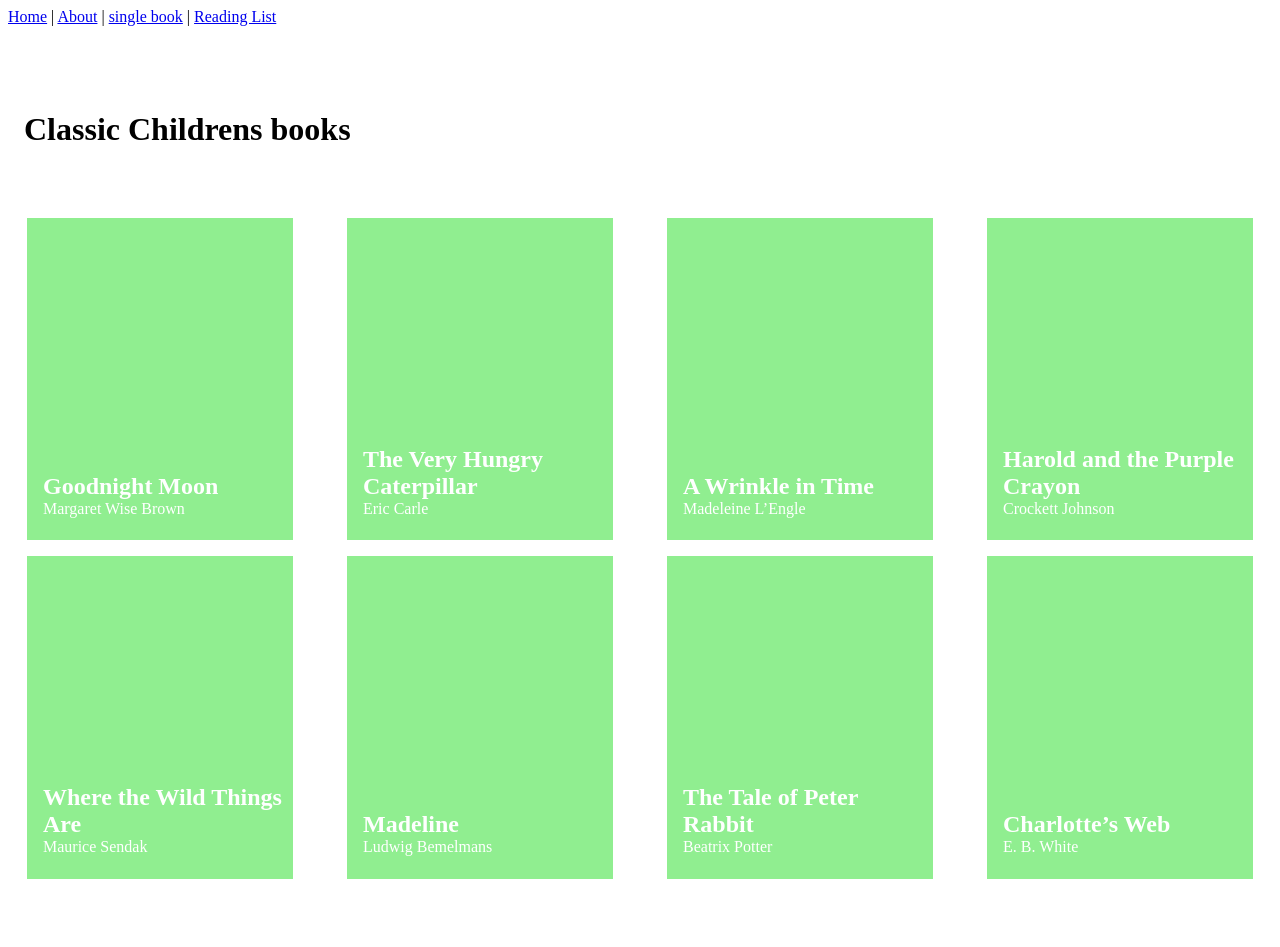
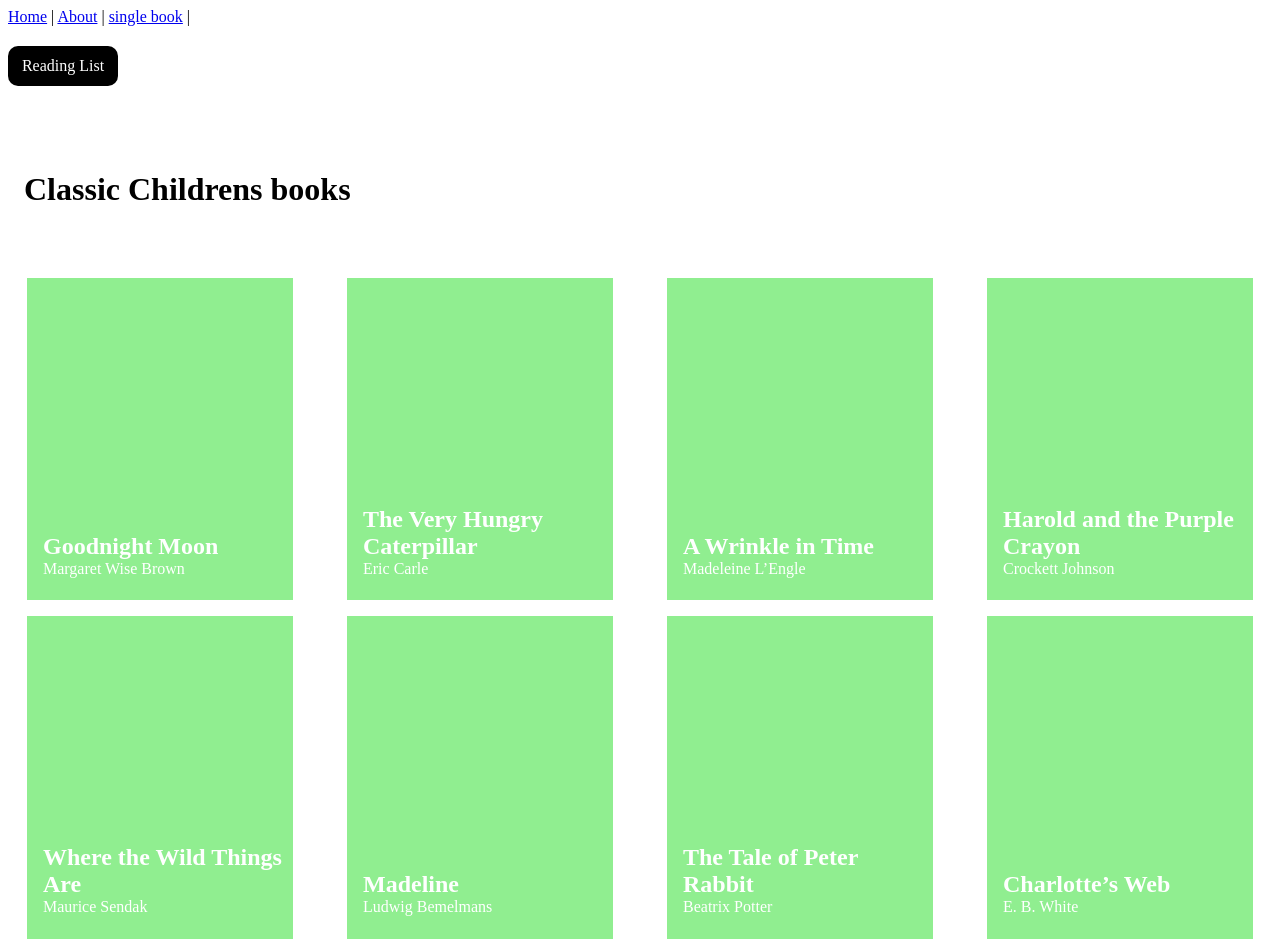
Before and after one commit to JoakimVanstrom/Children-books, a Vue app: page / in a window 1280 px wide. Before the commit the page ends 887 px from the top, so only its background shows below. Built offline with nearby package versions, Linux system fonts and the light colour scheme.

Commit message:
changed reading list knappen

```diff
--- a/src/views/Home.vue
+++ b/src/views/Home.vue
@@ -4,8 +4,11 @@
       <router-link to="/">Home</router-link> |
       <router-link to="/about">About</router-link> |
       <router-link to="/singlebook">single book</router-link> |
+    </div>
+      <div class="readinglist">
       <router-link to="/ReadingList">Reading List</router-link>
-    </div>
+
+      </div>
 
     <div id="wrapper">
     <h1>Classic Childrens books</h1>
@@ -40,6 +43,21 @@
     padding-left: 1rem;
   }
 }
+.readinglist{
+  margin-top: 20px;
+  width: 110px;
+  height: 40px;
+  border-radius: 10px;
+  display: flex;
+  align-items: center;
+  justify-content: center;
+  background-color: black;
+  a{
+    text-decoration: none;
+    color: white;
+  }
+}
+
 .all-books{
   padding-top: 3rem;
   display: grid;
--- a/src/views/ReadingList.vue
+++ b/src/views/ReadingList.vue
@@ -1,5 +1,5 @@
 <template>
-  <div class="readingList">
+  <div class="reading-list">
      <div class="top">
        <img @click="viewChange" src="../assets/left.png" alt="">
      </div>
@@ -29,7 +29,7 @@
 
 <style lang="scss" >
 
-.readingList{
+.reading-list{
   background-color: rgb(27, 27, 27);
   width: 100%;
   height: 900px;
```
